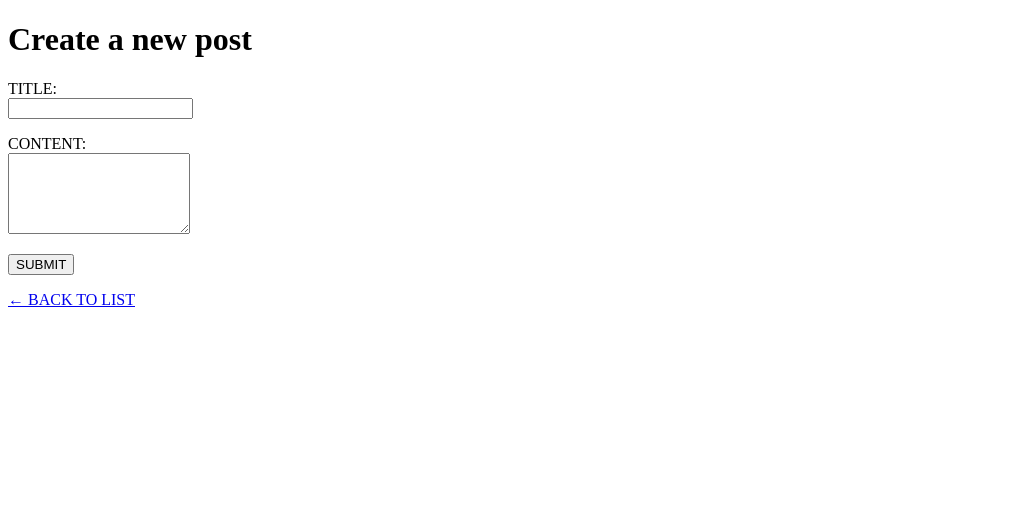
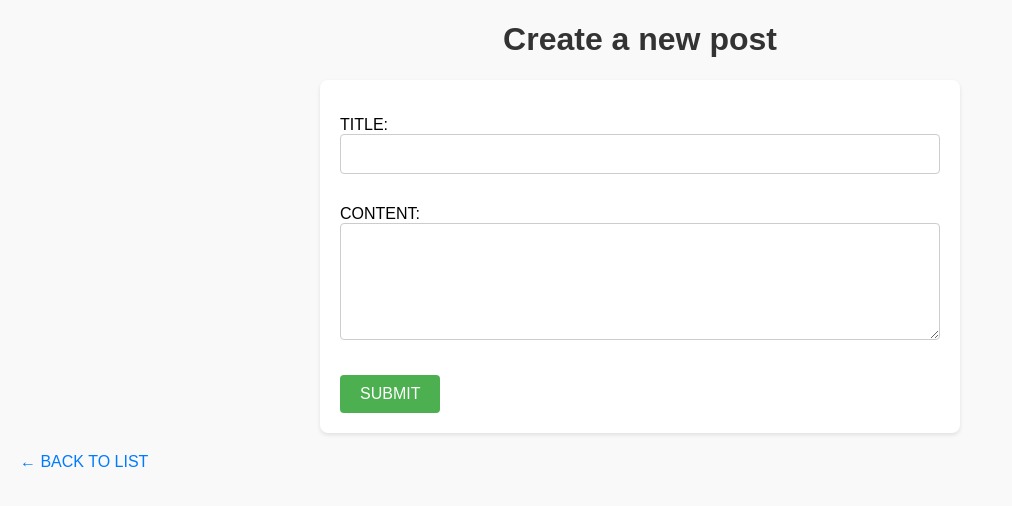
Before and after one commit to JOO-gil/Flask-Study, a Flask app: page /write in a window 1280 px wide. Shown: the top 506 px of the page, without its empty margins (0-1012 px from the left). Run offline with Flask 3, Linux system fonts and the light colour scheme.

Commit message:
basic flask MVP(CSS styling, typo checks in everywhere"IMPORTANT", check file locations)
Apply CSS styling and reinforce best practices

- Enforce strict typo checks in code, filenames, and paths

- Verify file locations to avoid static asset errors

```diff
--- /dev/null
+++ b/templates/static/style.css
@@ -0,0 +1,76 @@
+body {
+  font-family: Arial, sans-serif;
+  margin: 20px;
+  background-color: #f9f9f9;
+}
+
+h1 {
+  color: #333;
+  text-align: center;
+}
+
+form {
+  max-width: 600px;
+  margin: 20px auto;
+  background: #fff;
+  padding: 20px;
+  border-radius: 8px;
+  box-shadow: 0 2px 4px rgba(0, 0, 0, 0.1);
+}
+
+input[type="text"],
+textarea {
+  width: 100%;
+  padding: 10px;
+  margin-bottom: 15px;
+  border: 1px solid #ccc;
+  border-radius: 4px;
+  box-sizing: border-box;
+  font-size: 1rem;
+}
+
+button {
+  background: #4caf50;
+  color: #fff;
+  border: none;
+  padding: 10px 20px;
+  font-size: 1rem;
+  border-radius: 4px;
+  cursor: pointer;
+}
+
+button:hover {
+  background: #45a049;
+}
+
+ul {
+  list-style: none;
+  padding: 0;
+  max-width: 600px;
+  margin: 20px auto;
+}
+
+.error {
+  color: red;
+  margin-bottom: 10px;
+  font-size: 0.9rem;
+  text-aligin: center;
+}
+
+li {
+  background: #fff;
+  margin-bottom: 12px;
+  padding: 12px;
+  border-radius: 4px;
+  box-shadow: 0 1px 3px rgba(0, 0, 0, 0.1);
+}
+
+a {
+  color: #007bff;
+  text-decoration: none;
+}
+
+a:hover {
+  text-decoration: underline;
+}
+0
--- a/templates/write.html
+++ b/templates/write.html
@@ -3,16 +3,22 @@
   <head>
     <meta charset="UTF-8" />
     <title>Post</title>
+    <link
+      rel="stylesheet"
+      href="{{ url_for('static', filename='style.css') }}"
+    />
   </head>
 
   <body>
     <h1>Create a new post</h1>
 
+    {# Display error if present #}
+
     {% if error %}
-    <!-- show error if validation fails -->
-    <p style="color: red">{{ error}}</p>
+    <p class="error">{{ error}}</p>
     {% endif %}
 
+    {#Post creation form #}
     <form action="{{ url_for('write_post')}}" method="POST">
       <p>
         <label for="title">TITLE:</label><br />
@@ -22,6 +28,7 @@
         <label for="content">CONTENT:</label><br />
         <textarea id="content" name="content" rows="5" required></textarea>
       </p>
+
       <button type="submit">SUBMIT</button>
     </form>
 
```
Also changed, not shown: templates/board.html (+7 -3 lines).
